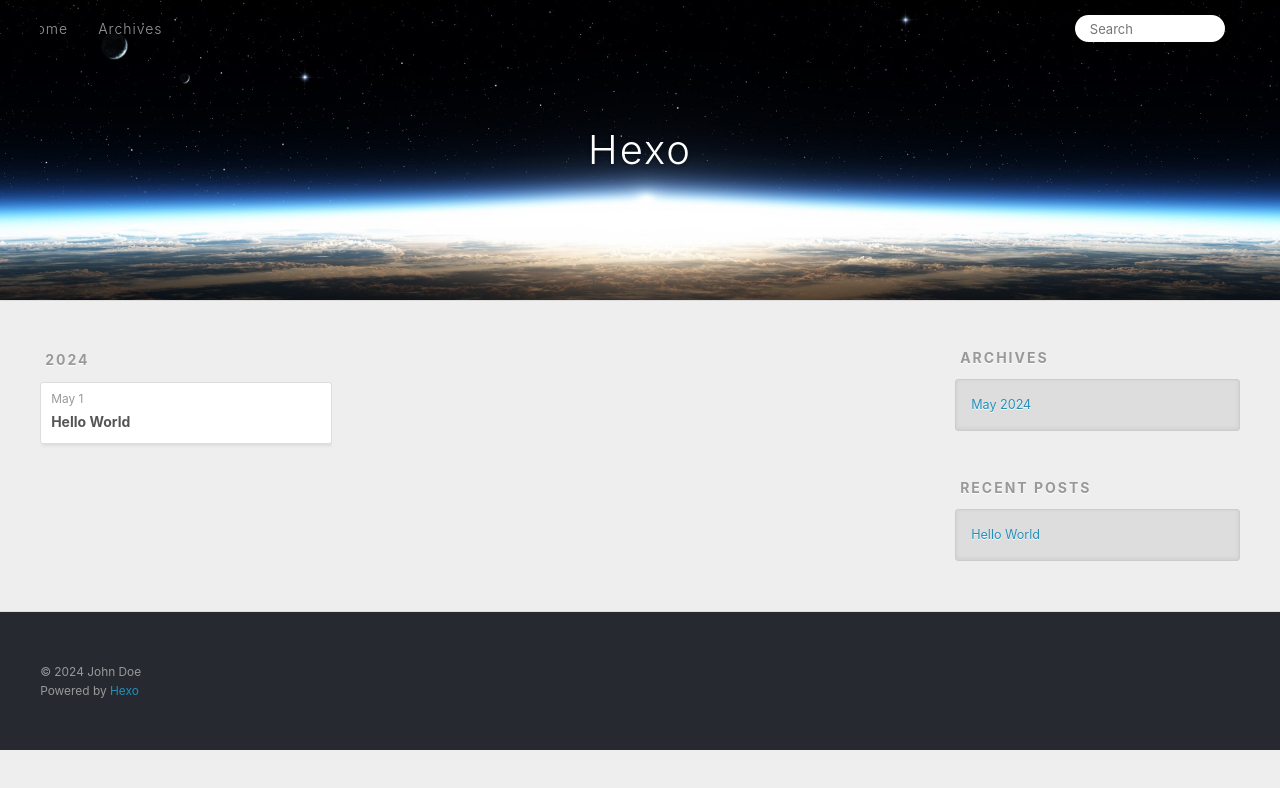
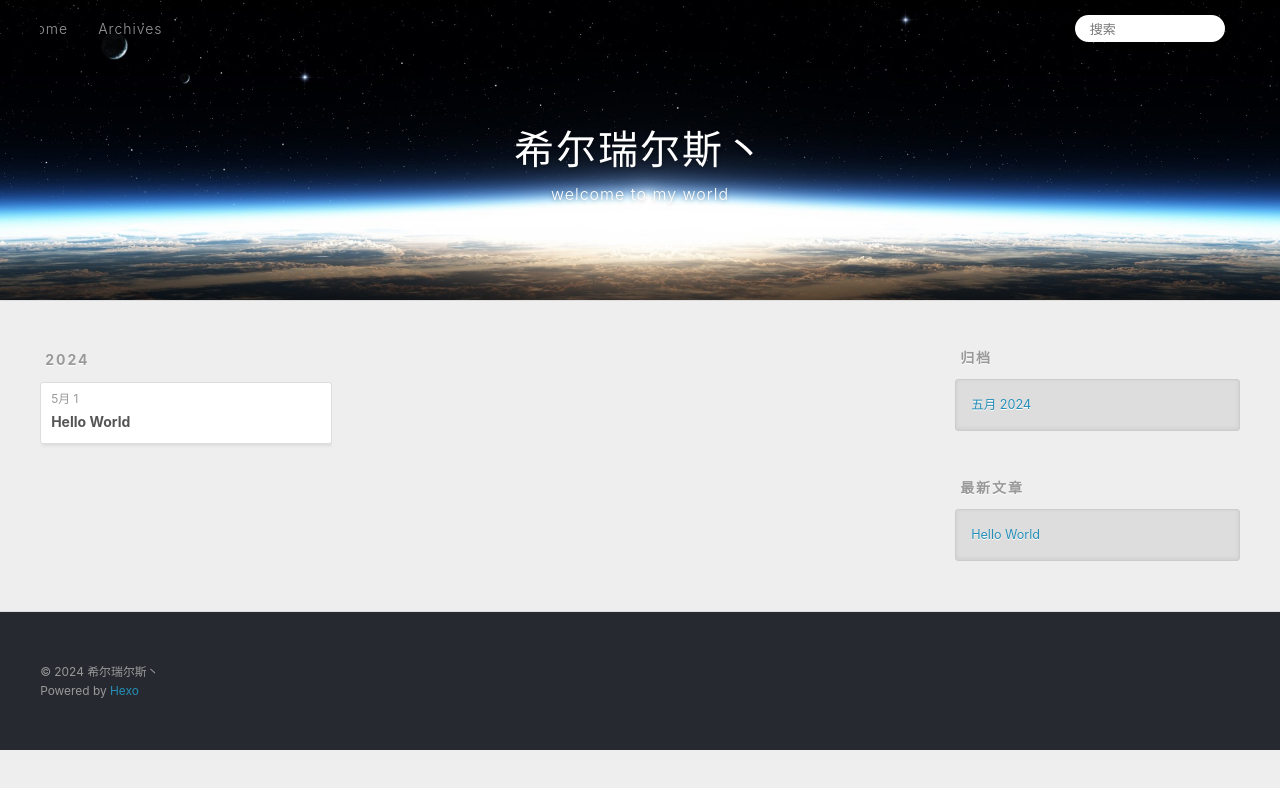
Before and after one commit to chenqile/chenqile.github.io, a plain HTML site: page archives/index.html in a window 1280 px wide. Both pictures are taken after a click on the link 1232 px from the left and 27 px from the top of the page. Drawn offline with Linux system fonts and the light colour scheme.

Commit message:
Site updated: 2024-05-01 13:26:23

```diff
--- a/archives/index.html
+++ b/archives/index.html
@@ -4,17 +4,19 @@
   <meta charset="utf-8">
 
 
-  <title>Archives | Hexo</title>
+  <title>归档 | 希尔瑞尔斯丶</title>
   <meta name="viewport" content="width=device-width, initial-scale=1, shrink-to-fit=no">
-  <meta property="og:type" content="website">
-<meta property="og:title" content="Hexo">
+  <meta name="description" content="希尔瑞尔斯丶のBlog">
+<meta property="og:type" content="website">
+<meta property="og:title" content="希尔瑞尔斯丶">
 <meta property="og:url" content="http://example.com/archives/index.html">
-<meta property="og:site_name" content="Hexo">
-<meta property="og:locale" content="en_US">
-<meta property="article:author" content="John Doe">
+<meta property="og:site_name" content="希尔瑞尔斯丶">
+<meta property="og:description" content="希尔瑞尔斯丶のBlog">
+<meta property="og:locale" content="zh_CN">
+<meta property="article:author" content="希尔瑞尔斯丶">
 <meta name="twitter:card" content="summary">
 
-    <link rel="alternate" href="/atom.xml" title="Hexo" type="application/atom+xml">
+    <link rel="alternate" href="/atom.xml" title="希尔瑞尔斯丶" type="application/atom+xml">
 
 
     <link rel="shortcut icon" href="/favicon.png">
@@ -39,8 +41,12 @@
   <div id="header-outer" class="outer">
     <div id="header-title" class="inner">
       <h1 id="logo-wrap">
-        <a href="/" id="logo">Hexo</a>
+        <a href="/" id="logo">希尔瑞尔斯丶</a>
       </h1>
+
+        <h2 id="subtitle-wrap">
+          <a href="/" id="subtitle">welcome to my world</a>
+        </h2>
 
     </div>
     <div id="header-inner" class="inner">
@@ -55,12 +61,12 @@
       <nav id="sub-nav">
 
 
-          <a class="nav-icon" href="/atom.xml" title="RSS Feed"><span class="fa fa-rss"></span></a>
+          <a class="nav-icon" href="/atom.xml" title="RSS 订阅"><span class="fa fa-rss"></span></a>
 
-        <a class="nav-icon nav-search-btn" title="Search"><span class="fa fa-search"></span></a>
+        <a class="nav-icon nav-search-btn" title="搜索"><span class="fa fa-search"></span></a>
       </nav>
       <div id="search-form-wrap">
-        <form action="//google.com/search" method="get" accept-charset="UTF-8" class="search-form"><input type="search" name="q" class="search-form-input" placeholder="Search"><button type="submit" class="search-form-submit">&#xF002;</button><input type="hidden" name="sitesearch" value="http://example.com"></form>
+        <form action="//google.com/search" method="get" accept-charset="UTF-8" class="search-form"><input type="search" name="q" class="search-form-input" placeholder="搜索"><button type="submit" class="search-form-submit">&#xF002;</button><input type="hidden" name="sitesearch" value="http://example.com"></form>
       </div>
     </div>
   </div>
@@ -84,7 +90,7 @@
   <div class="archive-article-inner">
     <header class="archive-article-header">
       <a href="/2024/05/01/hello-world/" class="archive-article-date">
-  <time class="dt-published" datetime="2024-05-01T05:05:23.240Z" itemprop="datePublished">May 1</time>
+  <time class="dt-published" datetime="2024-05-01T05:05:23.240Z" itemprop="datePublished">5月 1</time>
 </a>
 
 
@@ -116,9 +122,9 @@
 
 
   <div class="widget-wrap">
-    <h3 class="widget-title">Archives</h3>
+    <h3 class="widget-title">归档</h3>
     <div class="widget">
-      <ul class="archive-list"><li class="archive-list-item"><a class="archive-list-link" href="/archives/2024/05/">May 2024</a></li></ul>
+      <ul class="archive-list"><li class="archive-list-item"><a class="archive-list-link" href="/archives/2024/05/">五月 2024</a></li></ul>
     </div>
   </div>
 
@@ -126,7 +132,7 @@
 
 
   <div class="widget-wrap">
-    <h3 class="widget-title">Recent Posts</h3>
+    <h3 class="widget-title">最新文章</h3>
     <div class="widget">
       <ul>
 
@@ -147,7 +153,7 @@
   <div class="outer">
     <div id="footer-info" class="inner">
 
-      &copy; 2024 John Doe<br>
+      &copy; 2024 希尔瑞尔斯丶<br>
       Powered by <a href="https://hexo.io/" target="_blank">Hexo</a>
     </div>
   </div>
```
Also changed, not shown: 2024/05/01/hello-world/index.html (+18 -14 lines), archives/2024/05/index.html (+22 -16 lines), archives/2024/index.html (+22 -16 lines), index.html (+22 -16 lines).
